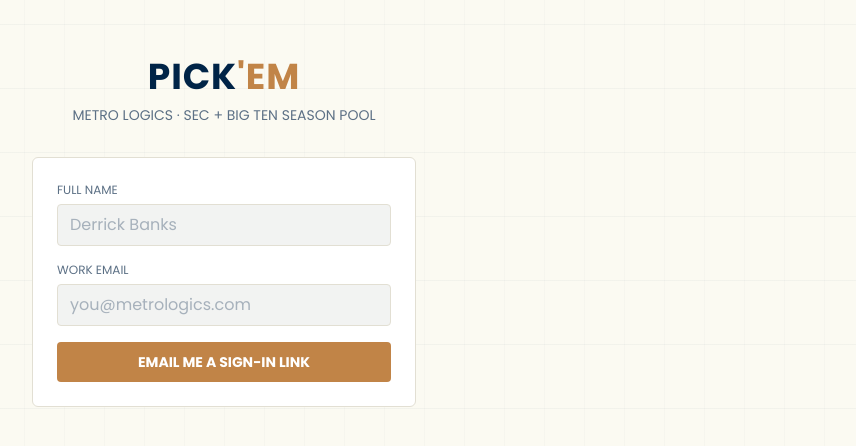
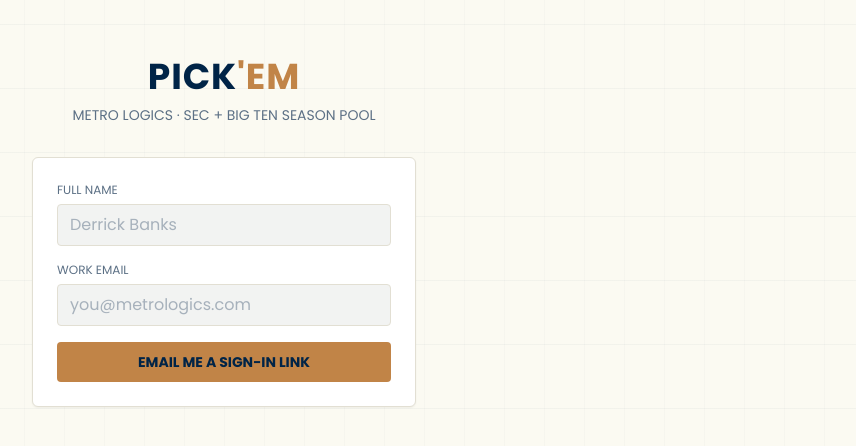
Before and after one commit to derrickbanks-hue/metro-logics-pickem, a React (Vite) app: page / in a window 1280 px wide. Shown: the part 168-614 px from the top of the page, without its empty margins (416-1272 px from the left). Built offline with nearby package versions, Linux system fonts and the light colour scheme; no server answers.

Commit message:
Enhance Login component with shadow effects

```diff
--- a/src/pages/Login.jsx
+++ b/src/pages/Login.jsx
@@ -41,7 +41,7 @@
         </div>
 
         {status === 'sent' ? (
-          <div className="bg-panel border border-line rounded-md p-6 text-center">
+          <div className="bg-panel border border-line rounded-md shadow-sm p-6 text-center">
             <p className="text-chalk font-medium">Check your inbox</p>
             <p className="text-chalkDim text-sm mt-2">
               We sent a sign-in link to <span className="text-chalk">{email}</span>. Open it on
@@ -49,7 +49,7 @@
             </p>
           </div>
         ) : (
-          <form onSubmit={handleSubmit} className="bg-panel border border-line rounded-md p-6 space-y-4">
+          <form onSubmit={handleSubmit} className="bg-panel border border-line rounded-md shadow-sm p-6 space-y-4">
             <div>
               <label className="block text-xs font-mono uppercase text-chalkDim mb-1.5">
                 Full name
@@ -81,7 +81,7 @@
             <button
               type="submit"
               disabled={status === 'sending'}
-              className="w-full bg-amber text-panel font-mono uppercase text-sm font-bold py-2.5 rounded hover:brightness-110 transition disabled:opacity-50"
+              className="w-full bg-amber text-metroPrimary font-mono uppercase text-sm font-bold py-2.5 rounded hover:brightness-110 transition disabled:opacity-50"
             >
               {status === 'sending' ? 'Sending link…' : 'Email me a sign-in link'}
             </button>
```
